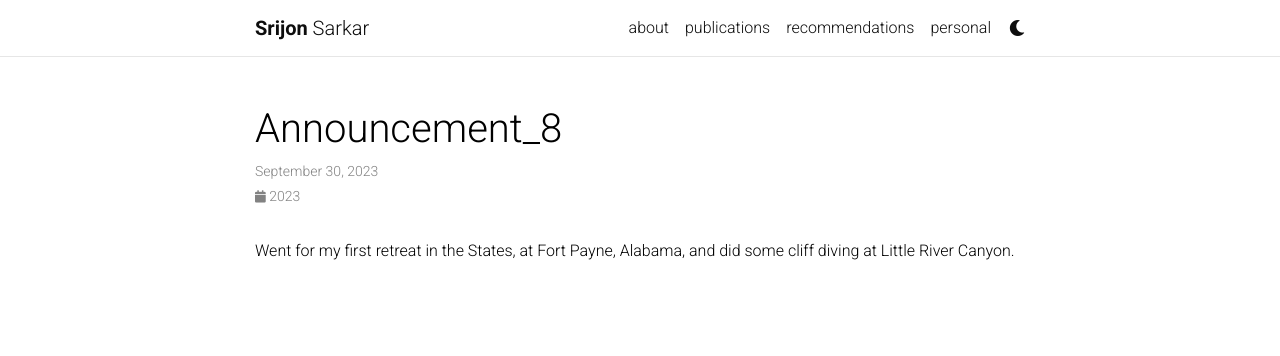
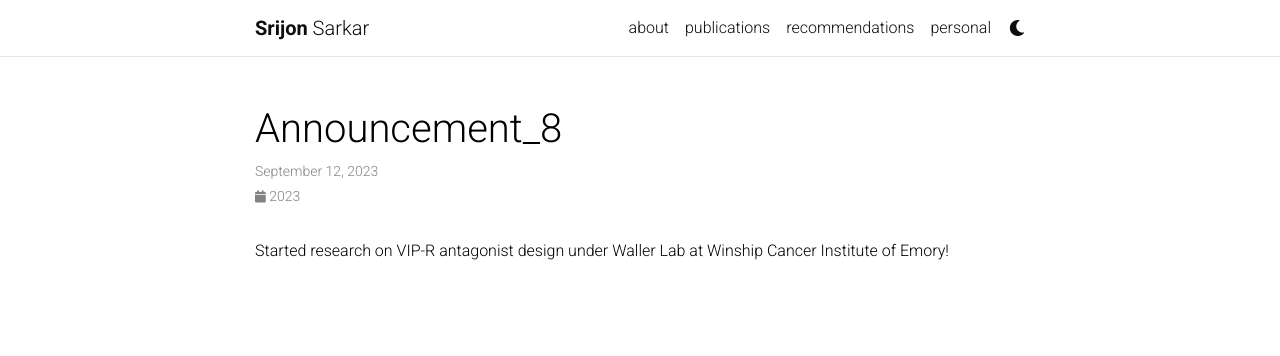
Before and after one commit to sarkarsrijon/sarkarsrijon.github.io, a Jekyll site: the page built from _news/announcement_8.md, in a window 1280 px wide. Shown: the top 356 px of the page. Built offline with Jekyll 4.4.1, drawn with Linux system fonts in a browser that asks for light colours; comment, search, counter and statistics services are not loaded; a style sheet for code colours, icons or effects is not loaded.

Commit message:
Update announcement_8.md

```diff
--- a/_news/announcement_8.md
+++ b/_news/announcement_8.md
@@ -1,8 +1,8 @@
 ---
 layout: post
-date: 2023-09-30
+date: 2023-09-12
 inline: true
 related_posts: false
 ---
 
-Went for my first retreat in the States, at Fort Payne, Alabama, and did some cliff diving at Little River Canyon.
+Started research on VIP-R antagonist design under Waller Lab at Winship Cancer Institute of Emory!
```
